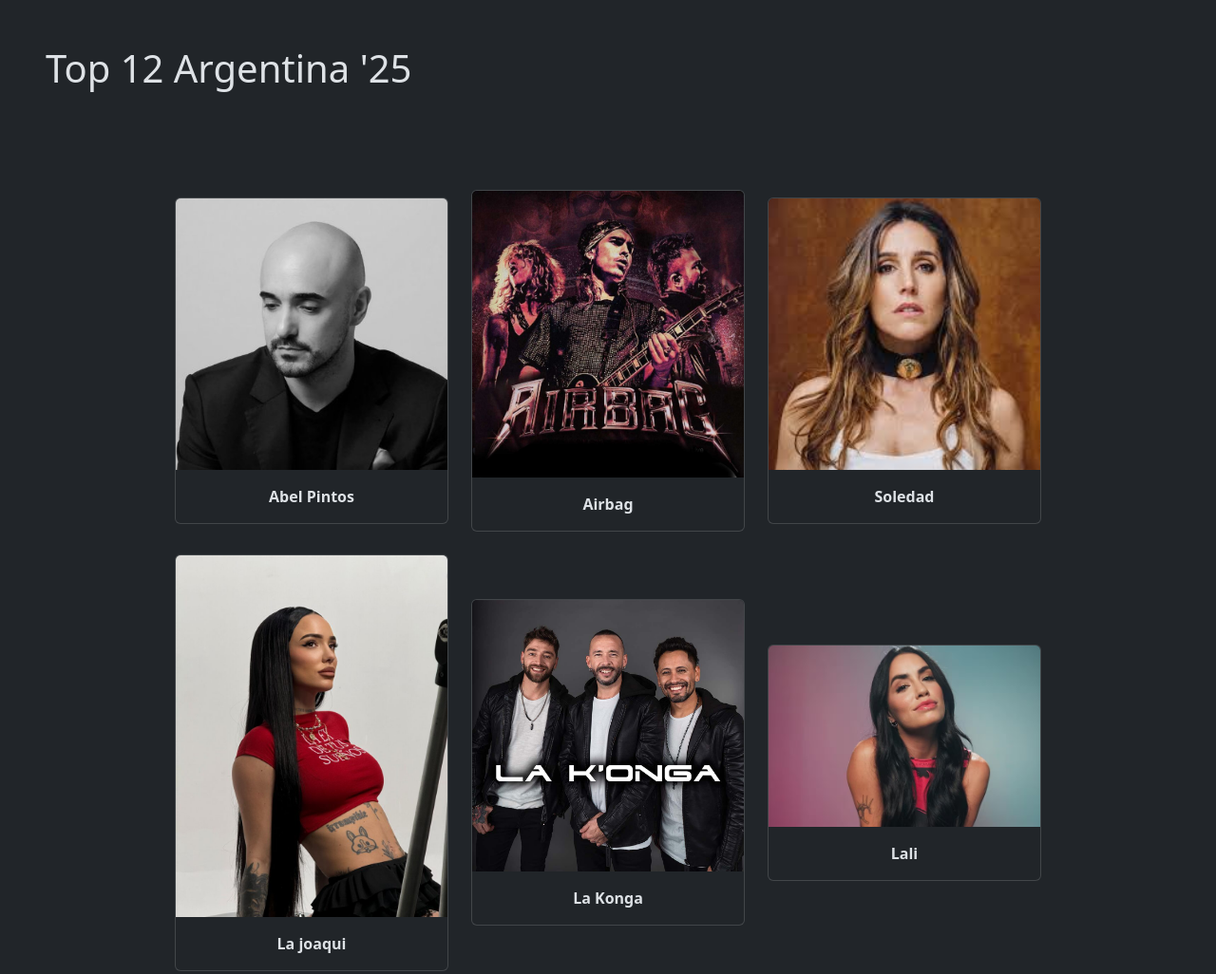
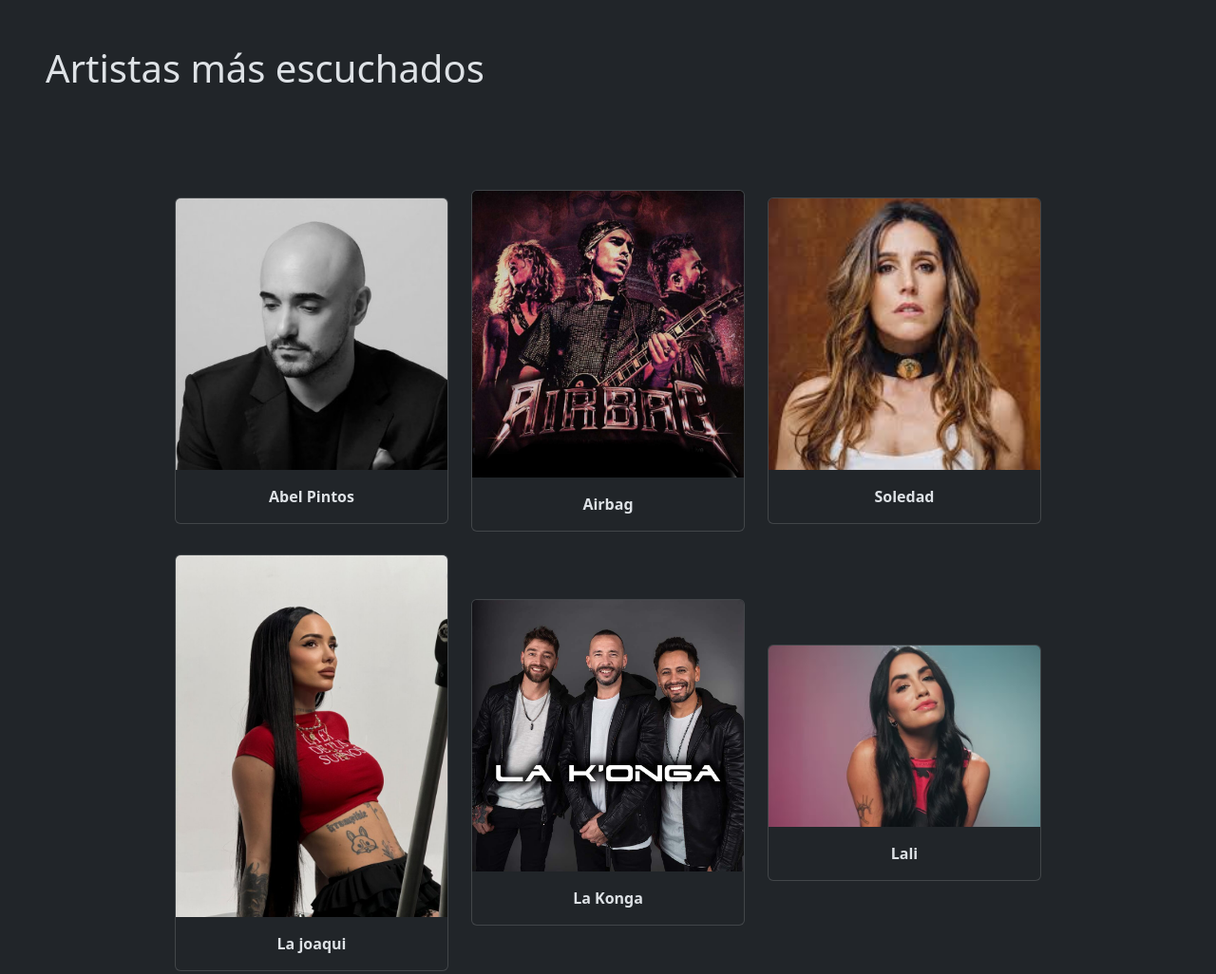
Before and after one commit to marilamas02-cloud/MusicCode, a plain HTML site: page index.html in a window 1280 px wide. Shown: the top 1026 px of the page at 95% size. Drawn offline with nearby package versions, Linux system fonts and the light colour scheme.

Commit message:
agrego titulo

```diff
--- a/index.html
+++ b/index.html
@@ -31,7 +31,7 @@
 
     <main>
       <section class="cardsMusica">
-        <h1 class="p-5">Top 12 Argentina '25</h1>
+        <h1 class="p-5">Artistas más escuchados</h1>
         <div
           class="container d-flex flex-wrap justify-content-center align-items-center gap-4 p-5"
         >
```
